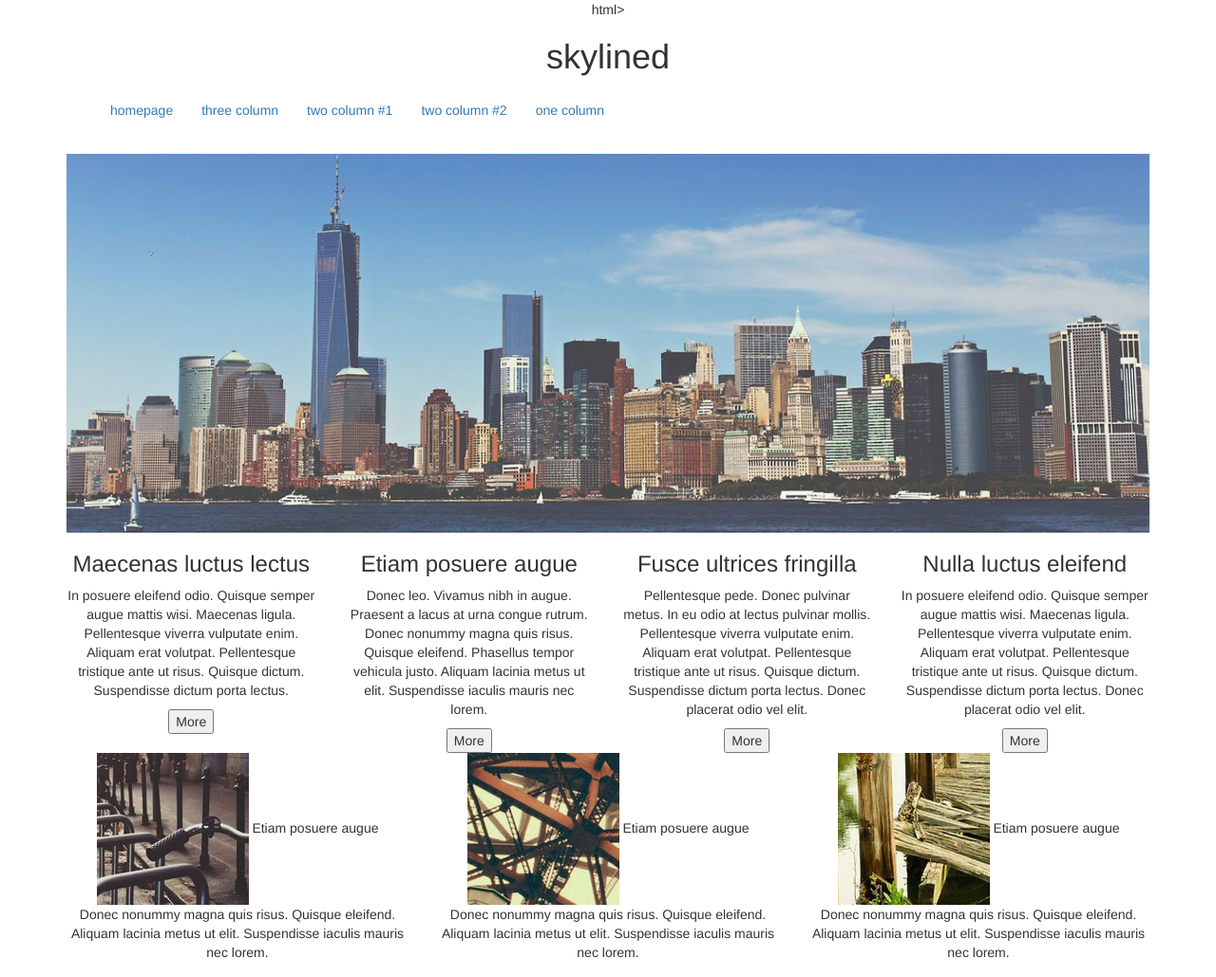
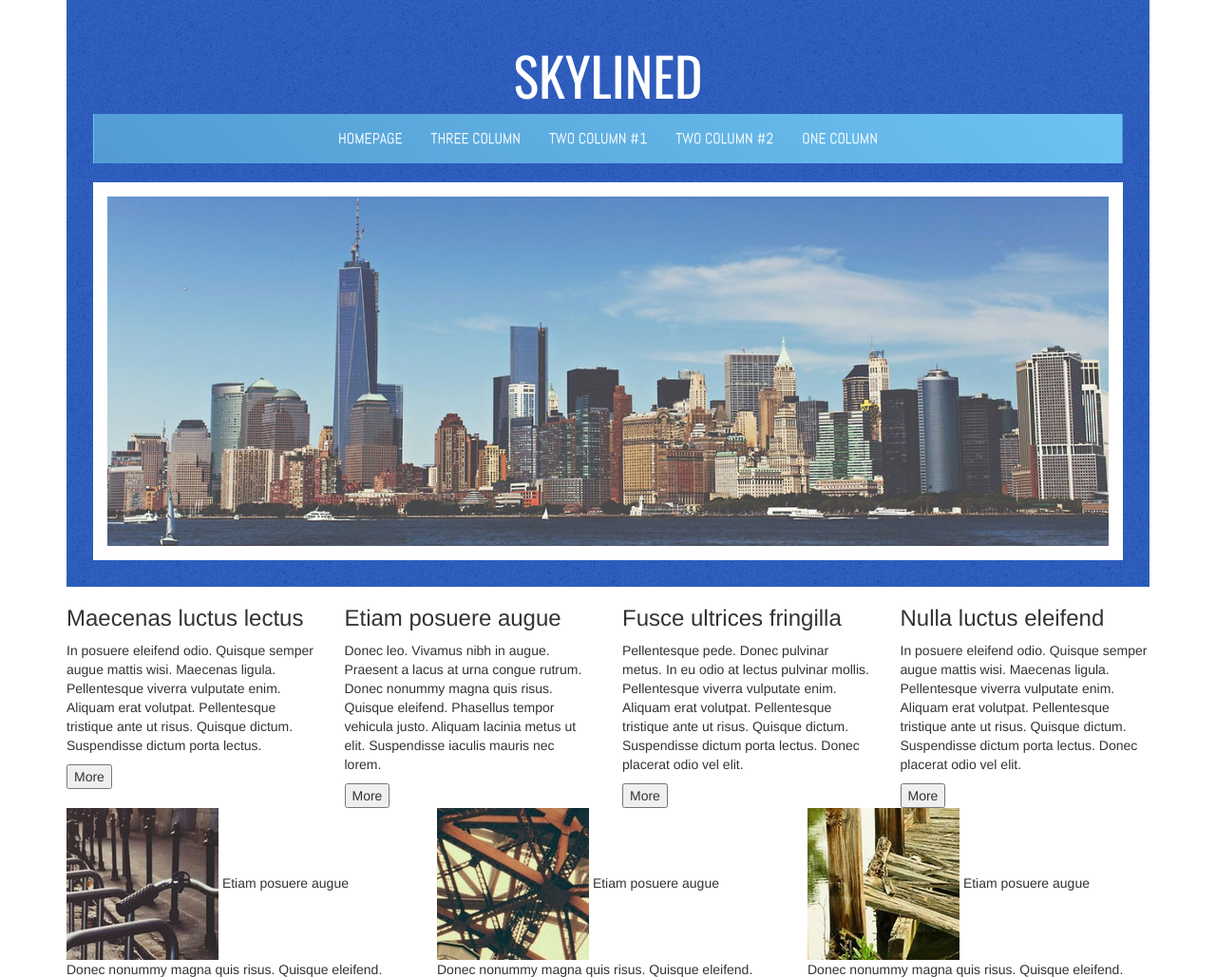
Before and after one commit to rruellepetel/challenge_6, a website: page index.html in a window 1280 px wide. Shown: the top 1029 px of the page at 95% size. Drawn offline with nearby package versions, Linux system fonts and the light colour scheme.

Commit message:
header style

```diff
--- a/index.html
+++ b/index.html
@@ -1,5 +1,4 @@
-html>
-
+<!DOCTYPE html>
 <head>
     <meta charset="UTF-8">
     <meta name="viewport" content="width=device-width, initial-scale=1.0">
@@ -8,6 +7,7 @@ html>
     <link rel="stylesheet" href="./static/external/bootstrap/dist/css/bootstrap.css">
     <script type="text/javascript" src="./static/external/jquery/dist/jquery.js"></script>
     <link rel="stylesheet" href="./static/external/bootstrap/dist/css/bootstrap-theme.css">
+    <link href="https://fonts.googleapis.com/css?family=Abel|Oswald" rel="stylesheet">
     <link rel="stylesheet" href="./static/css/style.css">
 </head>
 <body>
@@ -15,7 +15,6 @@ html>
         <header>
             <h1>skylined</h1>
             <nav class="navbar">
-                <div class="container-fluid">
                     <div class="navbar-header">
                         <button type="button" class="navbar-toggle collapsed" data-toggle="collapse" data-target="#bs-example-navbar-collapse-1" aria-expanded="false">
                             <span class="sr-only">Toggle navigation</span>
@@ -33,7 +32,6 @@ html>
                             <li><a href="#">one column</a></li>
                         </ul>
                     </div><!-- /.navbar-collapse -->
-                </div><!-- /.container-fluid -->
             </nav>
             <img src="./static/images/pics01.jpg" alt="banner" class="img-responsive">
         </header>
@@ -147,8 +145,10 @@ html>
                 <div class="col-xs-12 col-sm-6 col-md-3">
                     <section>
                         <h4>Maecenas luctus lectus</h4>
-                        <p>“  Donec leo, vivamus ullamcorper fermentum nibh in augue pulvinar ullamcorper metus praesent a lacus at urna congue ullamcorper rutrum.  ”</p>
-                        <span> –  John Smith</span>
+                        <blockquote cite="John Smith">
+                            "Donec leo, vivamus ullamcorper fermentum nibh in augue pulvinar ullamcorper metus praesent a lacus at urna congue ullamcorper rutrum.  ”
+                            -John Smith
+                        </blockquote>
                     </section>
                 </div>
                 <div class="col-xs-12 col-sm-6 col-md-3">
--- a/static/css/style.css
+++ b/static/css/style.css
@@ -1,3 +1,39 @@
-body {
+header {
     text-align: center;
+    background: url("../images/header.png");
+    padding: 2em;
 }
+
+header img {
+    border: 15px solid white;
+}
+
+h1 {
+    font-family: Oswald;
+    text-transform: uppercase;
+    font-size: 4em;
+    color: white;
+}
+
+nav {
+    font-family: Abel;
+    font-size: 1.5em;
+    background: linear-gradient(45deg,#529CD3,#6DC3F2);
+    border-radius: 0 !important;
+}
+
+nav ul li a {
+    color: white;
+    text-transform: uppercase;
+    font-size: 0.75em;
+}
+
+.navbar .navbar-nav {
+ display: inline-block;
+ float: none;
+ vertical-align: top;
+}
+
+.navbar .navbar-collapse {
+ text-align: center;
+}
```
